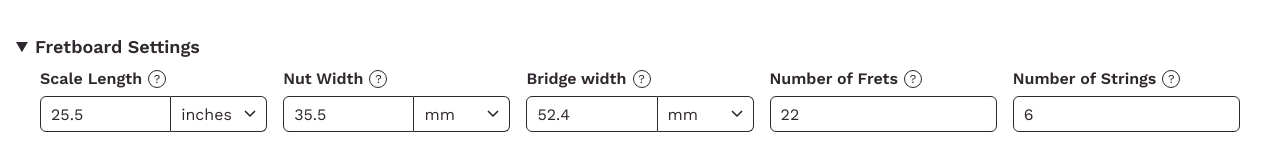
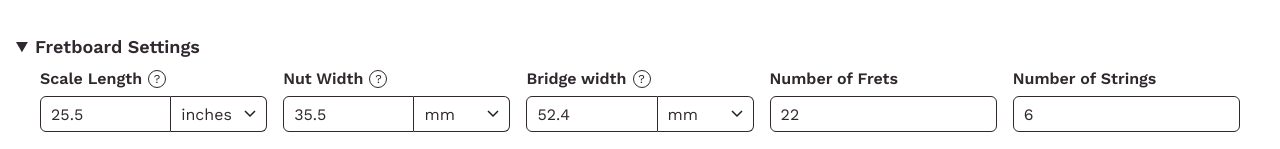
Before and after one commit to billhannah/fret-werk, a Vue app: page / in a window 1280 px wide. Shown: the part 167-316 px from the top of the page. Built offline with nearby package versions, Linux system fonts and the light colour scheme.

Commit message:
Remove help text placeholders for number of frets and number of strings

```diff
--- a/src/components/form/settings-form.vue
+++ b/src/components/form/settings-form.vue
@@ -51,7 +51,7 @@ const updateNumberSetting = (key: 'numberOfFrets' | 'numberOfStrings', event: Ev
         @update:value="settingsContext.updateSettings('bridgeWidth', $event)"
       />
     </FormField>
-    <FormField label="Number of Frets" for="number-of-frets" help-text="TODO: Add description.">
+    <FormField label="Number of Frets" for="number-of-frets">
       <NumericalInput
         id="number-of-frets"
         :min="1"
@@ -59,7 +59,7 @@ const updateNumberSetting = (key: 'numberOfFrets' | 'numberOfStrings', event: Ev
         @input="updateNumberSetting('numberOfFrets', $event)"
       />
     </FormField>
-    <FormField label="Number of Strings" for="number-of-strings" help-text="TODO: Add description.">
+    <FormField label="Number of Strings" for="number-of-strings">
       <NumericalInput
         id="number-of-strings"
         :min="2"
```
